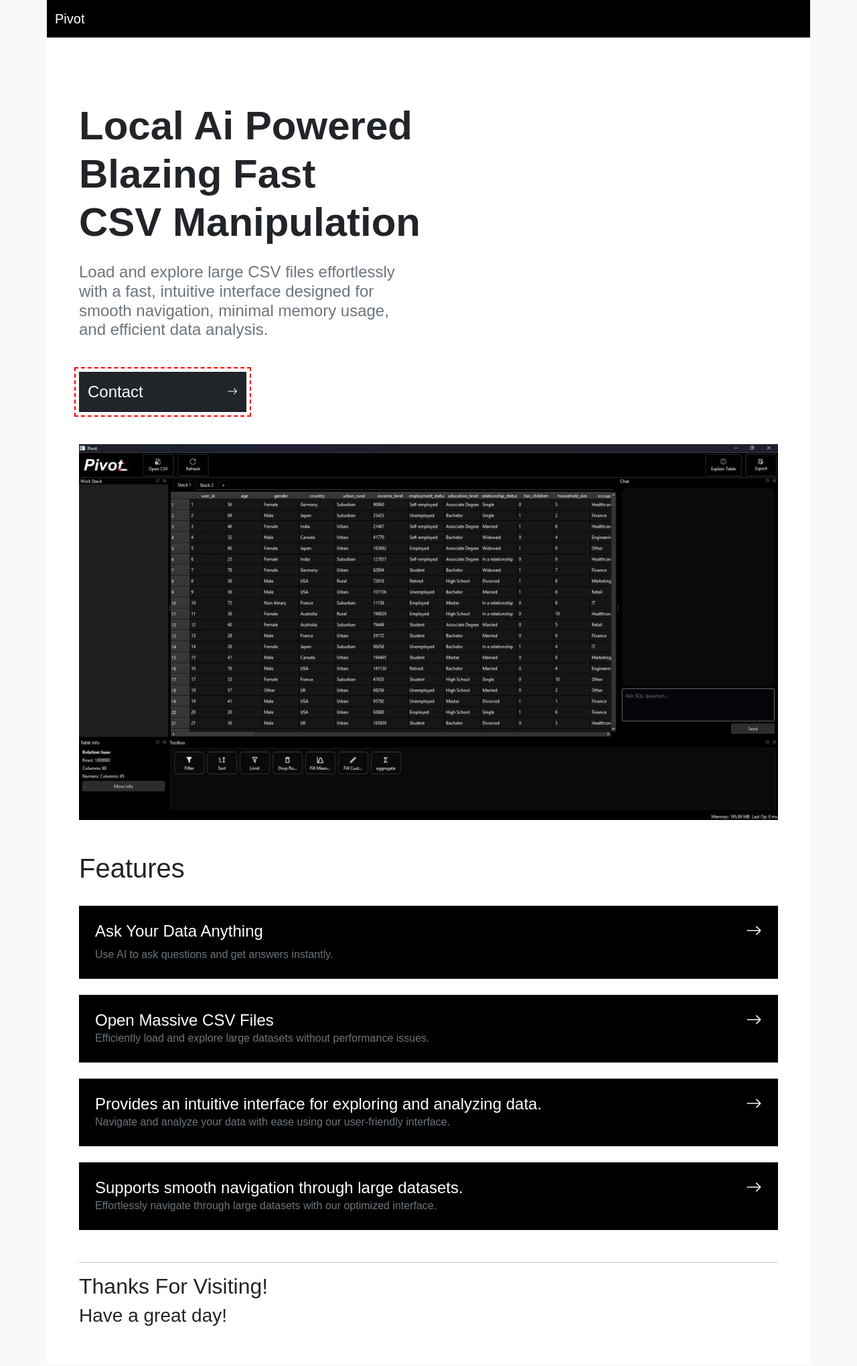
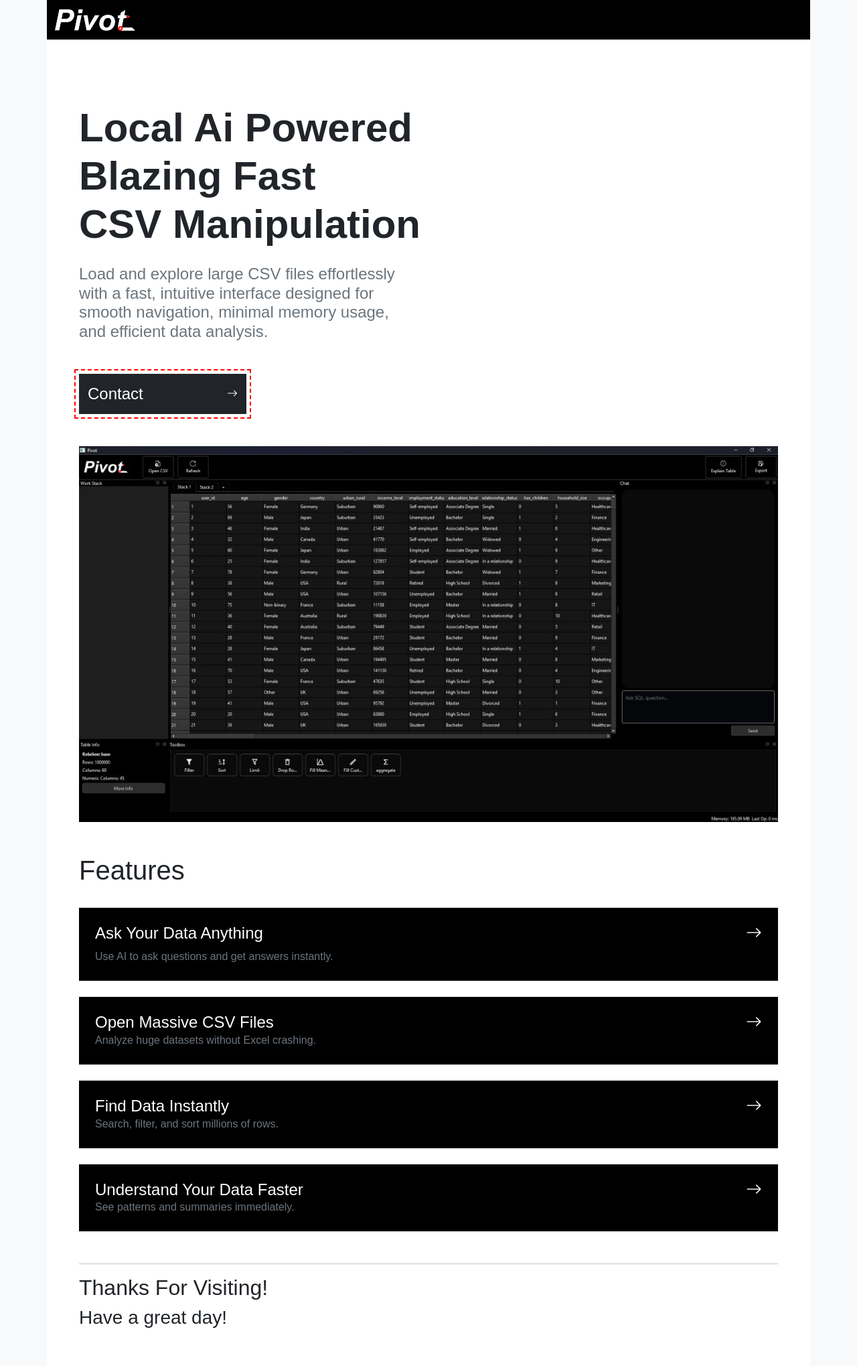
Before and after one commit to rodyrahi/pivotlander, a FastAPI app: page / in a window 1280 px wide. Shown: the whole page at 67% size. Before the commit the page ends 1979 px from the top, so only its background shows below. Run offline with FastAPI, Linux system fonts and the light colour scheme; some web fonts are replaced.

Commit message:
lander more things added

```diff
--- a/main.py
+++ b/main.py
@@ -1,5 +1,6 @@
 from fastapi import FastAPI, Request
 from fastapi.responses import HTMLResponse
+from fastapi.staticfiles import StaticFiles
 from fastapi.templating import Jinja2Templates
 
 
@@ -8,6 +9,8 @@ templates = Jinja2Templates(directory="templates")
 
 
 app = FastAPI()
+app.mount("/static", StaticFiles(directory="static"), name="static")
+
 
 @app.get("/")
 def read_root(request: Request):
--- a/templates/index.html
+++ b/templates/index.html
@@ -74,7 +74,10 @@
 
 
                 <div class="container-fluid">
-                    <a class="navbar-brand" href="#">Pivot </a>
+                    <a class="navbar-brand" href="#">
+                        <img src="static/icon-light.png" alt="Logo"  class="img-fluid" style="max-width: 120px;">
+
+                    </a>
                 </div>
             </nav>
 
@@ -108,7 +111,7 @@
 
 
 
-            <img src="ss.png" class="img-fluid my-5 " style="" alt="">
+            <img src="static/ss.png" class="img-fluid my-5 " style="" alt="">
 
                 <div class="features mb-5">
 
@@ -133,25 +136,27 @@
                              Open Massive CSV Files
                              <i class="bi bi-arrow-right ms-auto mb-auto"></i>
                          </h4>
-                            <p class="m-0">Efficiently load and explore large datasets without performance issues.</p>
+                            <p class="m-0">
+                                Analyze huge datasets without Excel crashing.
+                            </p>
                         </div>
                     <br>
                      <div class="bg-dark text-white p-4">
 
                          <h4 class="d-flex m-0">
-                             Provides an intuitive interface for exploring and analyzing data.
+                             Find Data Instantly
                              <i class="bi bi-arrow-right ms-auto mb-auto"></i>
                          </h4>
-                            <p class="m-0">Navigate and analyze your data with ease using our user-friendly interface.</p>
+                            <p class="m-0">Search, filter, and sort millions of rows.</p>
                         </div>
                     <br>
                      <div class="bg-dark text-white p-4">
 
                          <h4 class="d-flex m-0">
-                             Supports smooth navigation through large datasets.
+                             Understand Your Data Faster
                              <i class="bi bi-arrow-right ms-auto mb-auto"></i>
                          </h4>
-                            <p class="m-0">Effortlessly navigate through large datasets with our optimized interface.</p>
+                            <p class="m-0">See patterns and summaries immediately.</p>
                         </div>
                 </div>
             <hr>
```
Also changed, not shown: static/icon-light.png (added), templates/ss.png (deleted), 1 other file.
